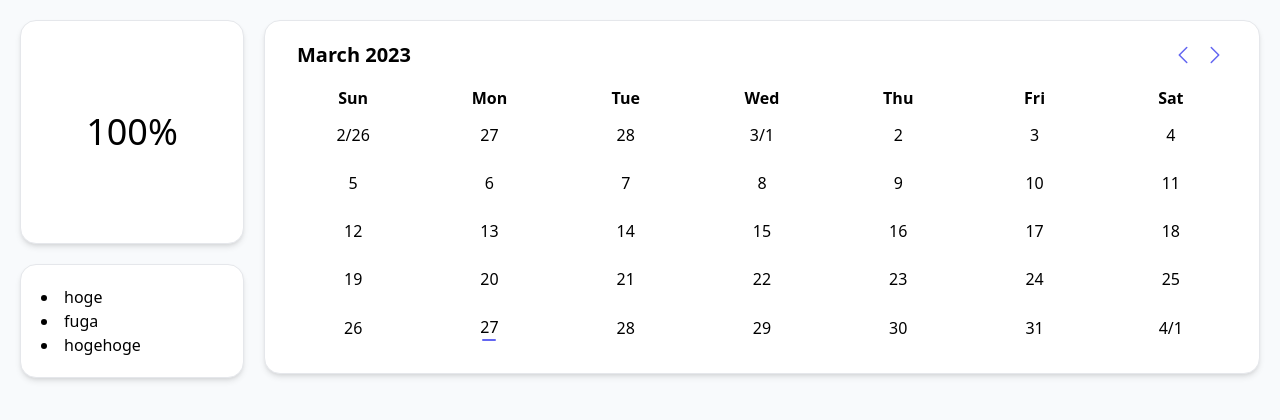
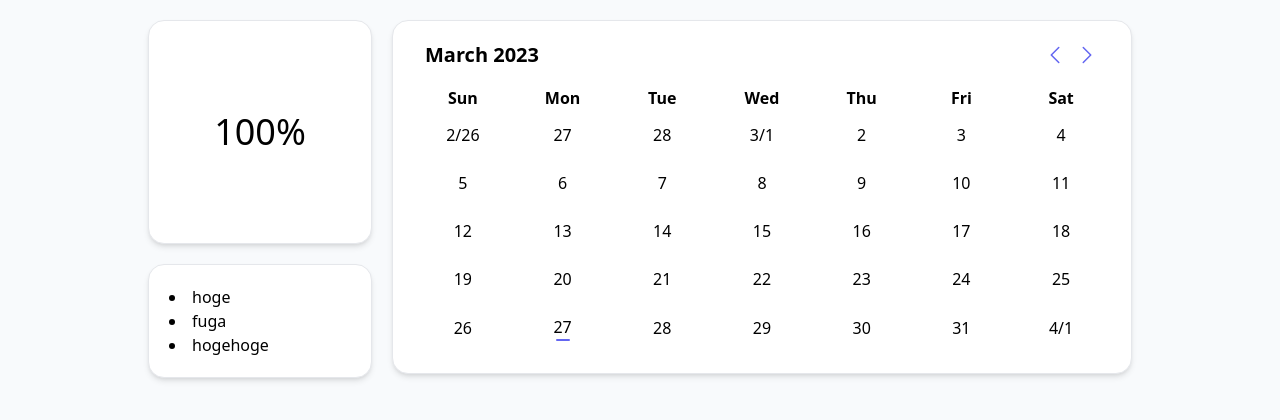
Before and after one commit to laddge/study-console, a Vue app: page / in a window 1280 px wide. Shown: the top 420 px of the page. Built offline with nearby package versions, Linux system fonts and the light colour scheme.

Commit message:
set max width

```diff
--- a/src/views/HomeView.vue
+++ b/src/views/HomeView.vue
@@ -5,7 +5,7 @@ import CalendarWidget from '../components/CalendarWidget.vue'
 </script>
 
 <template>
-  <main class="container mx-auto px-5 md:flex gap-5">
+  <main class="container max-w-5xl mx-auto px-5 md:flex gap-5">
     <div class="md:flex-none md:w-56">
       <div class="my-5 p-5 bg-white md:h-56 rounded-2xl border shadow-md">
         <TodayWidget />
```
